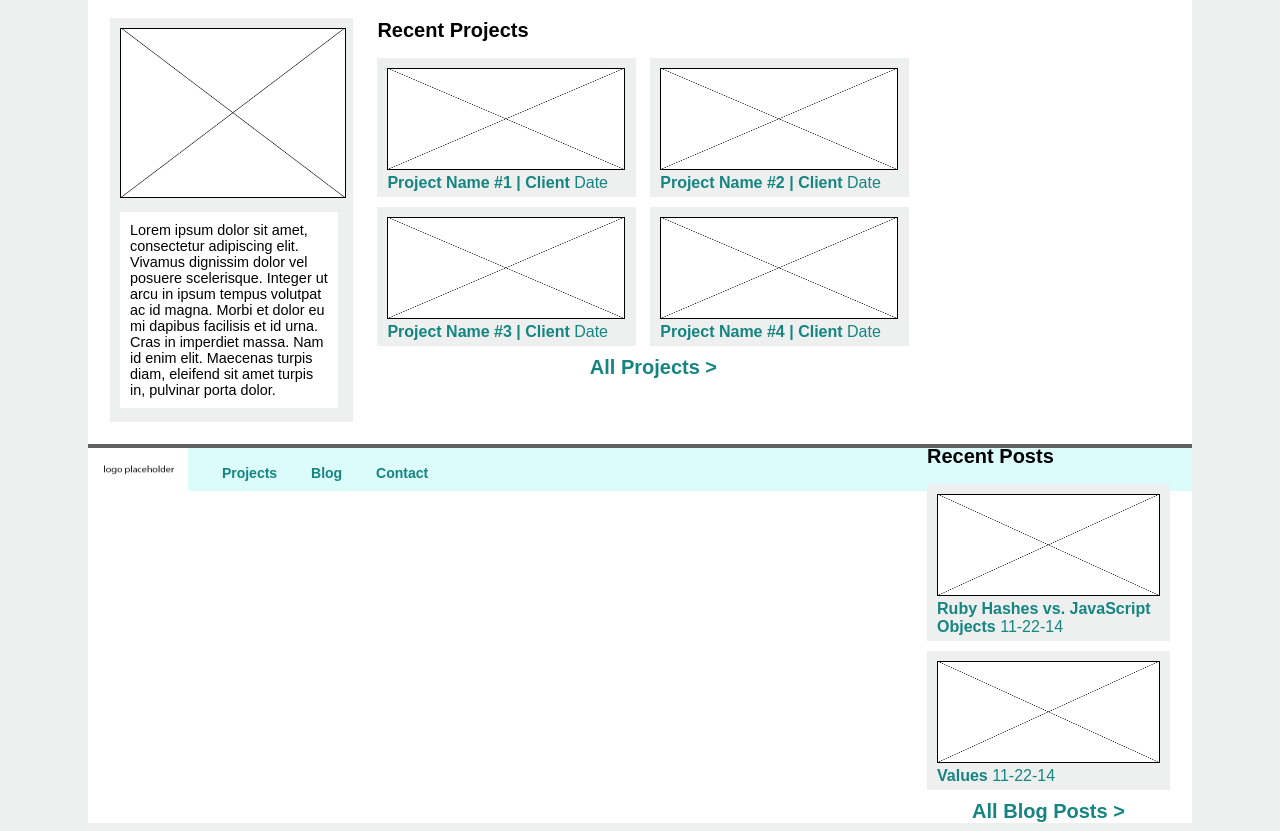
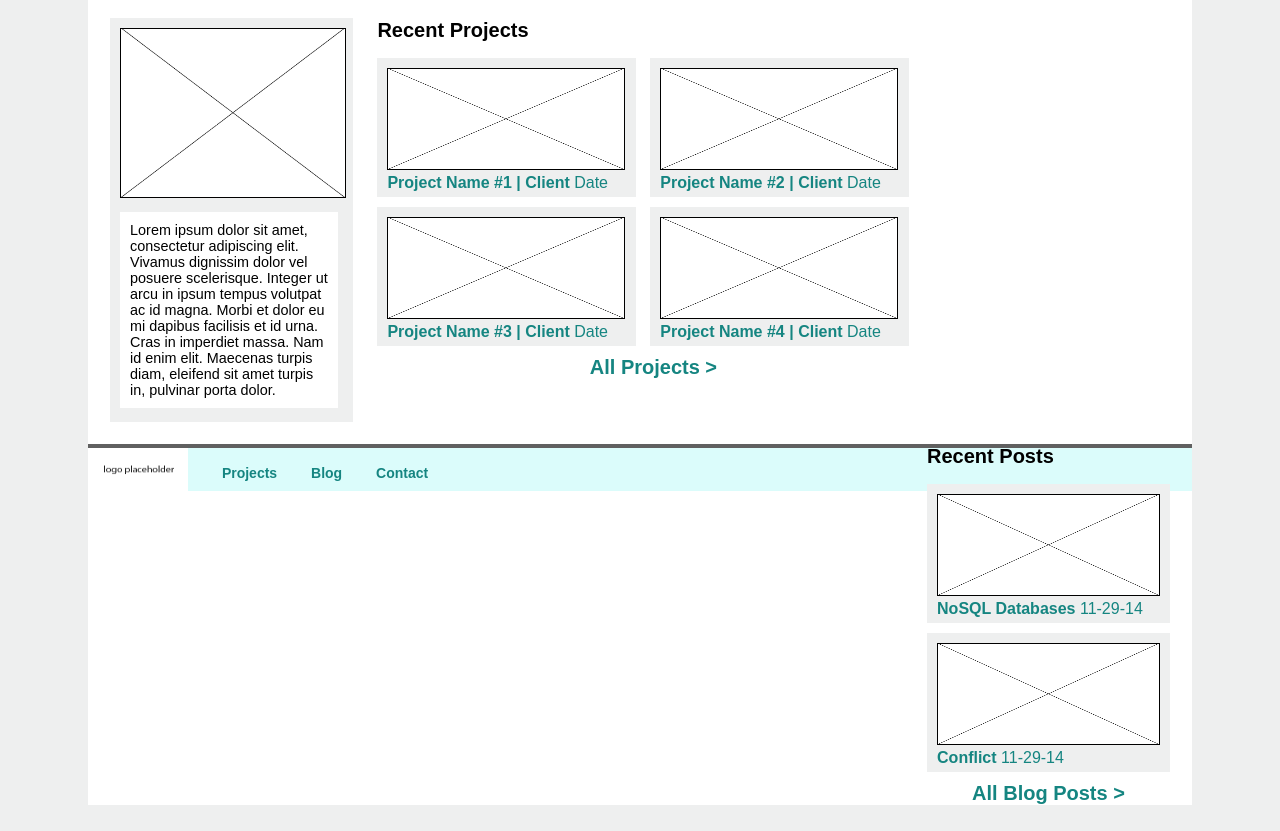
Before and after one commit to nelltaylor/nelltaylor.github.io, a plain HTML site: page index.html in a window 1280 px wide. Shown: the part 416-1247 px from the top of the page. Drawn offline with Linux system fonts and the light colour scheme.

Commit message:
Updated links on Culture Blog and Home Page

```diff
--- a/index.html
+++ b/index.html
@@ -68,13 +68,13 @@
     </div>
     <div class="recent-posts">
       <p><span>Recent Posts</span></p>
-      <a href="/blog/t7-JavaScript.html"><div class="single-r-post">
+      <a href="/blog/t8-tech.html"><div class="single-r-post">
         <img src="../imgs/placeholder.gif" />
-        <strong>Ruby Hashes vs. JavaScript Objects</strong> 11-22-14
+        <strong>NoSQL Databases</strong> 11-29-14
         </div></a>
-      <a href="/blog/c7-values.html"><div class="single-r-post">
+      <a href="/blog/c8-conflict.html"><div class="single-r-post">
         <img src="../imgs/placeholder.gif" />
-        <strong>Values</strong> 11-22-14
+        <strong>Conflict</strong> 11-29-14
       </div></a>
       <div class="all-proj">
         <a href="./blog/index.html"><strong>All Blog Posts ></strong></a>
```
Also changed, not shown: blog/c8-conflict.html (+4 -6 lines).
